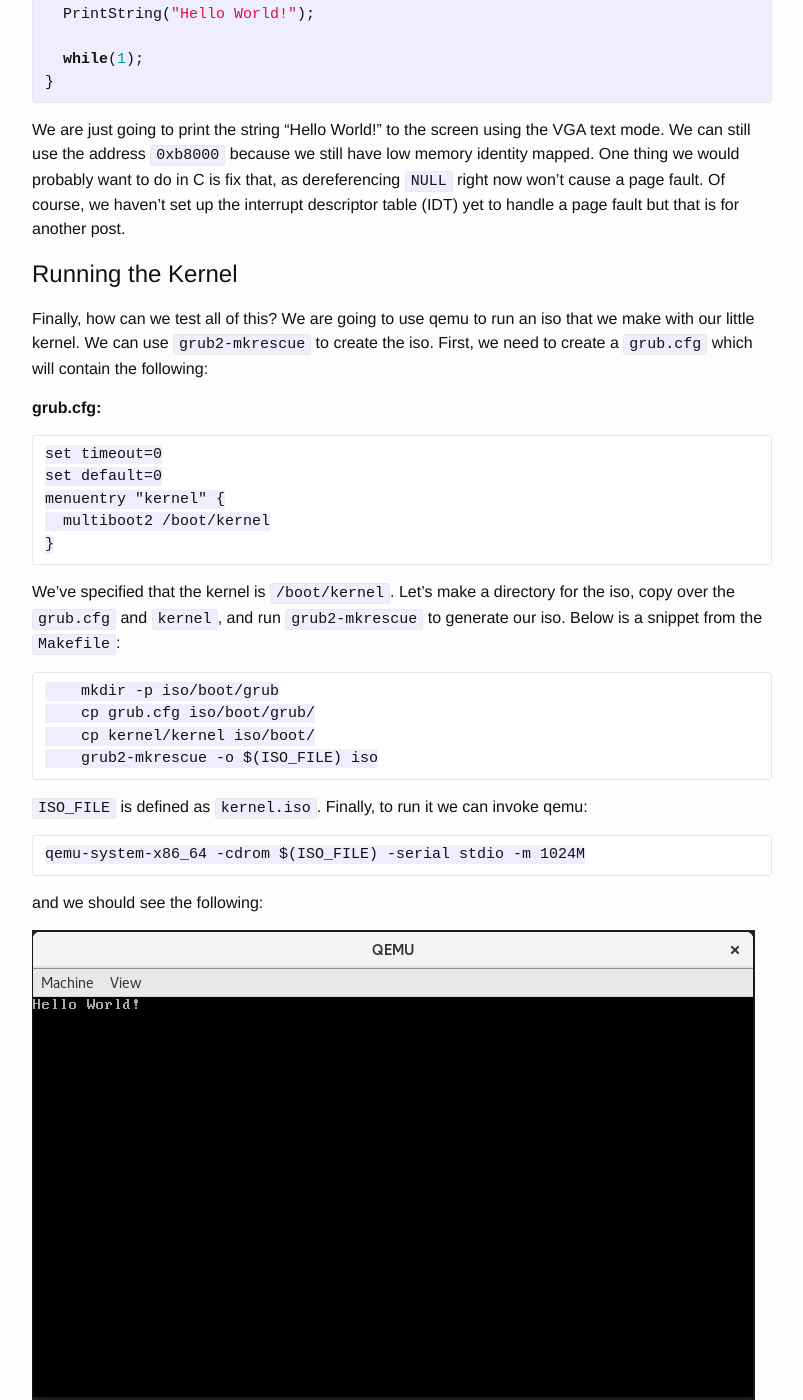
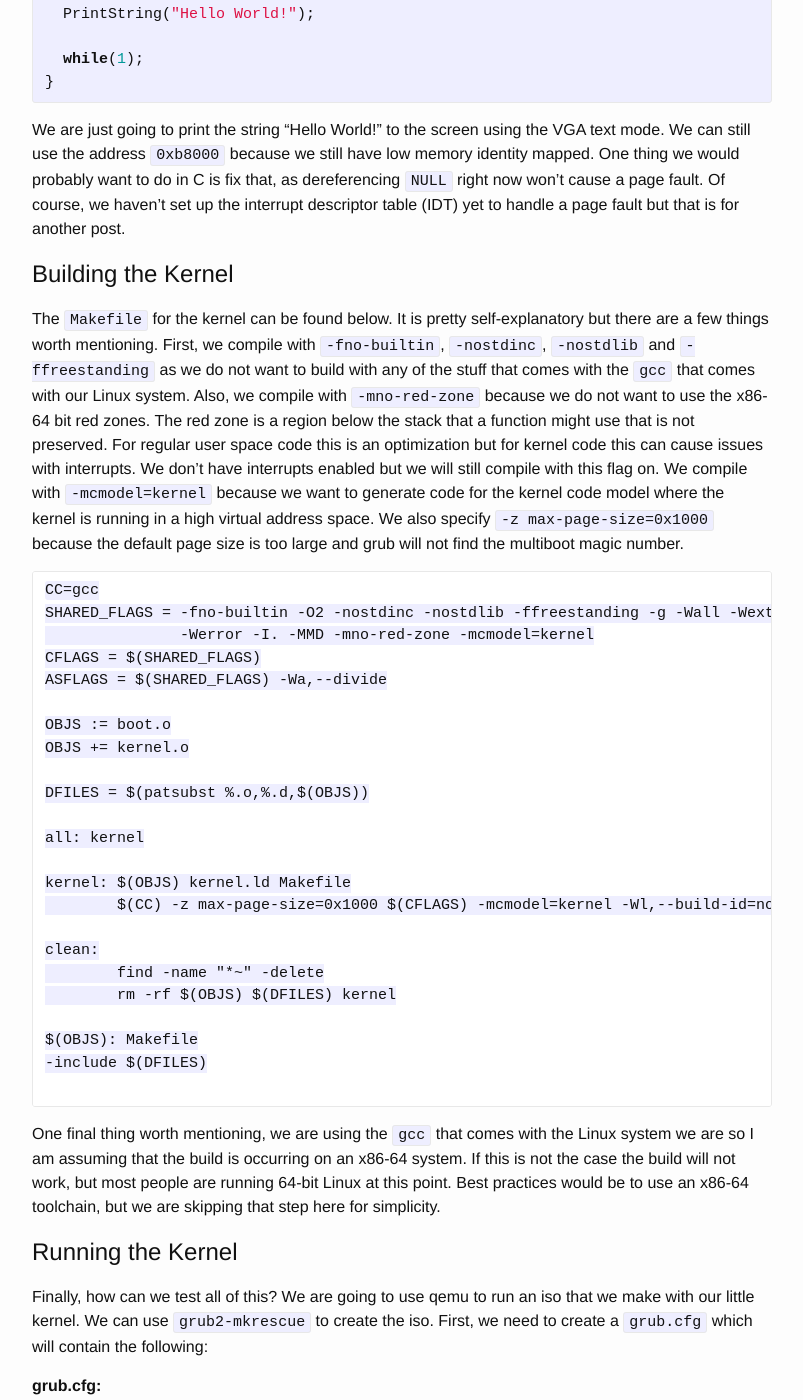
Before and after one commit to missimer/missimer.github.io, a Jekyll site: the page built from _posts/2017-08-08-x86-64-kernel-boot.markdown, in a window 1280 px wide and 1400 px high, scrolled down 9085 px. Shown: the whole window, without its empty margins (238-1041 px from the left). Built offline with Jekyll 4.4.1, drawn with Linux system fonts in a browser that asks for light colours.

Commit message:
Added missing section about building the toolchain

```diff
--- a/_posts/2017-08-08-x86-64-kernel-boot.markdown
+++ b/_posts/2017-08-08-x86-64-kernel-boot.markdown
@@ -448,6 +448,54 @@ that, as dereferencing `NULL` right now won't cause a page fault.  Of course, we
 haven't set up the interrupt descriptor table (IDT) yet to handle a page fault
 but that is for another post.
 
+# Building the Kernel
+
+The `Makefile` for the kernel can be found below.  It is pretty self-explanatory
+but there are a few things worth mentioning.  First, we compile with
+`-fno-builtin`, `-nostdinc`, `-nostdlib` and `-ffreestanding` as we do not want
+to build with any of the stuff that comes with the `gcc` that comes with our
+Linux system.  Also, we compile with `-mno-red-zone` because we do not want to
+use the x86-64 bit red zones.  The red zone is a region below the stack that a
+function might use that is not preserved.  For regular user space code this is
+an optimization but for kernel code this can cause issues with interrupts.  We
+don't have interrupts enabled but we will still compile with this flag on.  We
+compile with `-mcmodel=kernel` because we want to generate code for the kernel
+code model where the kernel is running in a high virtual address space.  We also
+specify `-z max-page-size=0x1000` because the default page size is too large and
+grub will not find the multiboot magic number.
+
+~~~~~~~~~~~~~~~~~~~~~
+CC=gcc
+SHARED_FLAGS = -fno-builtin -O2 -nostdinc -nostdlib -ffreestanding -g -Wall -Wextra \
+               -Werror -I. -MMD -mno-red-zone -mcmodel=kernel
+CFLAGS = $(SHARED_FLAGS)
+ASFLAGS = $(SHARED_FLAGS) -Wa,--divide
+
+OBJS := boot.o
+OBJS += kernel.o
+
+DFILES = $(patsubst %.o,%.d,$(OBJS))
+
+all: kernel
+
+kernel: $(OBJS) kernel.ld Makefile
+	$(CC) -z max-page-size=0x1000 $(CFLAGS) -mcmodel=kernel -Wl,--build-id=none -T kernel.ld -o $@ $(OBJS)
+
+clean:
+	find -name "*~" -delete
+	rm -rf $(OBJS) $(DFILES) kernel
+
+$(OBJS): Makefile
+-include $(DFILES)
+
+~~~~~~~~~~~~~~~~~~~~~
+
+One final thing worth mentioning, we are using the `gcc` that comes with the
+Linux system we are so I am assuming that the build is occurring on an x86-64
+system.  If this is not the case the build will not work, but most people are
+running 64-bit Linux at this point.  Best practices would be to use an x86-64
+toolchain, but we are skipping that step here for simplicity.
+
 # Running the Kernel
 
 Finally, how can we test all of this?  We are going to use qemu to run an iso
```
